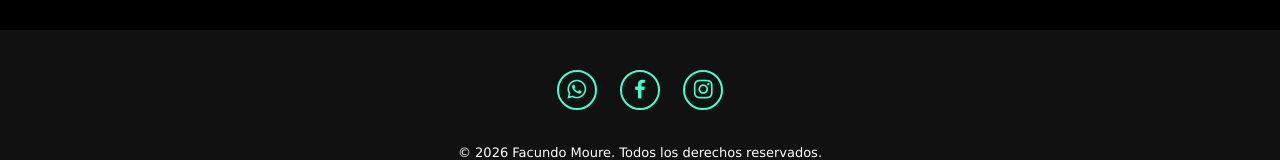
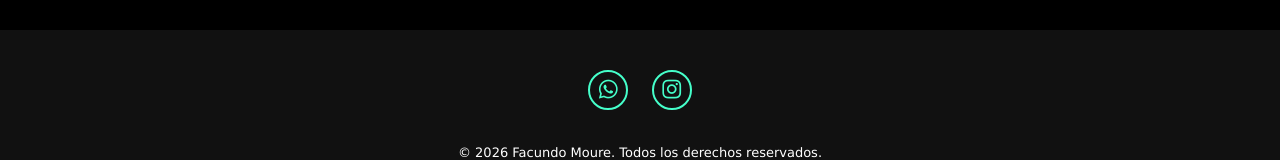
Before and after one commit to FacundoMoure/Gym-Landing, a plain HTML site: page index.html in a window 1280 px wide. Shown: the part 2739-2899 px from the top of the page. Drawn offline with nearby package versions, Linux system fonts and the light colour scheme.

Commit message:
actualizado

```diff
--- a/index.html
+++ b/index.html
@@ -95,9 +95,6 @@
       <i class='bx bxl-whatsapp'></i>
     </a>
 
-    <a href="https://www.facebook.com/TU_PAGINA" target="_blank" rel="noopener noreferrer">
-      <i class='bx bxl-facebook'></i>
-    </a>
 
     <a href="https://www.instagram.com/gimnasio_kratos/" target="_blank" rel="noopener noreferrer">
       <i class='bx bxl-instagram'></i>
```
